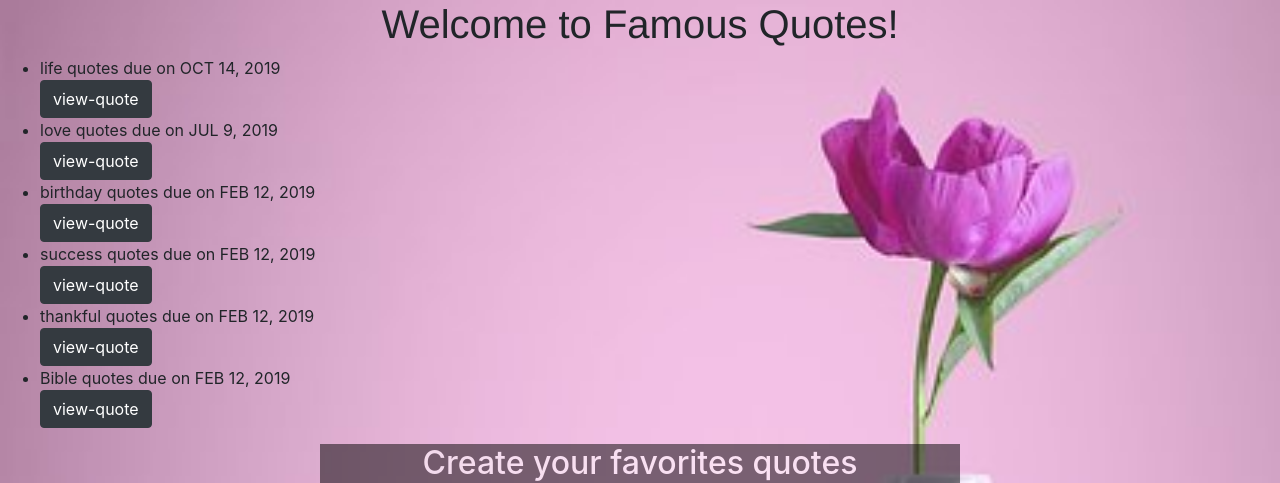
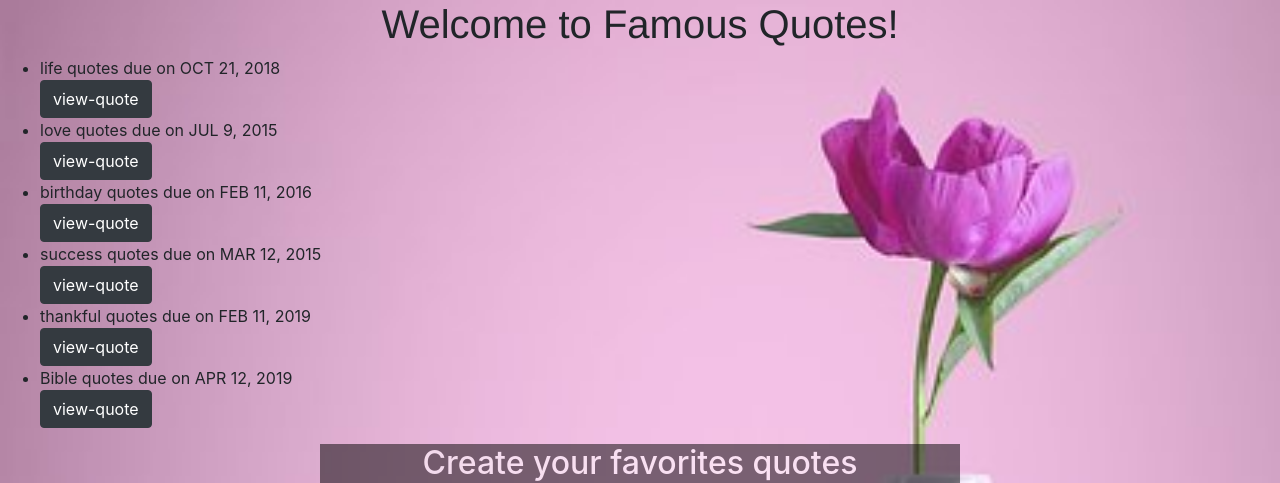
Before and after one commit to aline-bebe/quote, an Angular app: page / in a window 1280 px wide. Shown: the top 483 px of the page. Built offline with nearby package versions, Linux system fonts and the light colour scheme.

Commit message:
indentation

```diff
--- a/package.json
+++ b/package.json
@@ -30,9 +30,10 @@
     "@angular/cli": "~8.2.2",
     "@angular/compiler-cli": "~8.2.0",
     "@angular/language-service": "~8.2.0",
-    "@types/node": "~8.9.4",
     "@types/jasmine": "~3.3.8",
     "@types/jasminewd2": "~2.0.3",
+    "@types/node": "~8.9.4",
+    "angular-cli-ghpages": "^0.6.0-rc.2",
     "codelyzer": "^5.0.0",
     "jasmine-core": "~3.4.0",
     "jasmine-spec-reporter": "~4.2.1",
--- a/src/app/quote/quote.component.ts
+++ b/src/app/quote/quote.component.ts
@@ -8,12 +8,12 @@ import { Quote } from '../quote';
   })
   export class QuoteComponent implements OnInit {
     quote: Quote[] = [
-    new Quote(1, 'life quotes', 'Those who dare to fail miserably can achieve greatly.','bebe',new Date(2019,9,14)),
-    new Quote(2,'love quotes','Love yourself first and everything else falls into line. You really have to love yourself to get anything done in this world.','dydy',new Date(2019,6,9)),
-    new Quote(3,'birthday quotes','Love yourself first and everything else falls into line. You really have to love yourself to get anything done in this world','pupe',new Date(2019,1,12)),
-    new Quote(3,'success quotes','I’m a success today because I had a friend who believed in me and I didn’t have the heart to let him down.','pupe',new Date(2019,1,12)),
-    new Quote(3,'thankful quotes','Love yourself first and everything else falls into line. You really have to love yourself to get anything done in this world','pupe',new Date(2019,1,12)),
-    new Quote(3,'Bible quotes','Love yourself first and everything else falls into line. You really have to love yourself to get anything done in this world','pupe',new Date(2019,1,12)),
+      new Quote(1, 'life quotes', 'Those who dare to fail miserably can achieve greatly.','bebe',new Date(2018,9,21)),
+      new Quote(2,'love quotes','Love yourself first and everything else falls into line. You really have to love yourself to get anything done in this world.','dydy',new Date(2015,6,9)),
+      new Quote(3,'birthday quotes','Sending you smiles for every moment of your special day…Have a wonderful time and a very happy birthday!','pupe',new Date(2016,1,11)),
+      new Quote(3,'success quotes','I’m a success today because I had a friend who believed in me and I didn’t have the heart to let him down.','pupe',new Date(2015,2,12)),
+      new Quote(3,'thankful quotes','Kindness is a language which the deaf can hear and the blind can see.','Mark',new Date(2019,1,11)),
+      new Quote(3,'Bible quotes','John 8:34 Jesus replied, “I tell you the truth, everyone who sins is a slave to sin.','mwiza',new Date(2019,3,12)),
     ];
 
 
--- a/src/app/quotes-details/quotes-details.component.html
+++ b/src/app/quotes-details/quotes-details.component.html
@@ -6,7 +6,7 @@
     <p>
       {{quote.Author}}
       </p>
-  <p>This goal will be complete in {{quote.completeDate|dateCount}} days</p>
+    <p> {{quote.completeDate|dateCount}} days</p>
 
 
 
```
Also changed, not shown: src/app/quote.ts (indentation only), src/app/quote/quote.component.css (indentation only), src/app/quote/quote.component.html (indentation only), src/app/quotes-details/quotes-details.component.ts (indentation only), 2 other files (tests, documents, lock files or other folders). Lines whose indentation alone changed are shown as unchanged.
